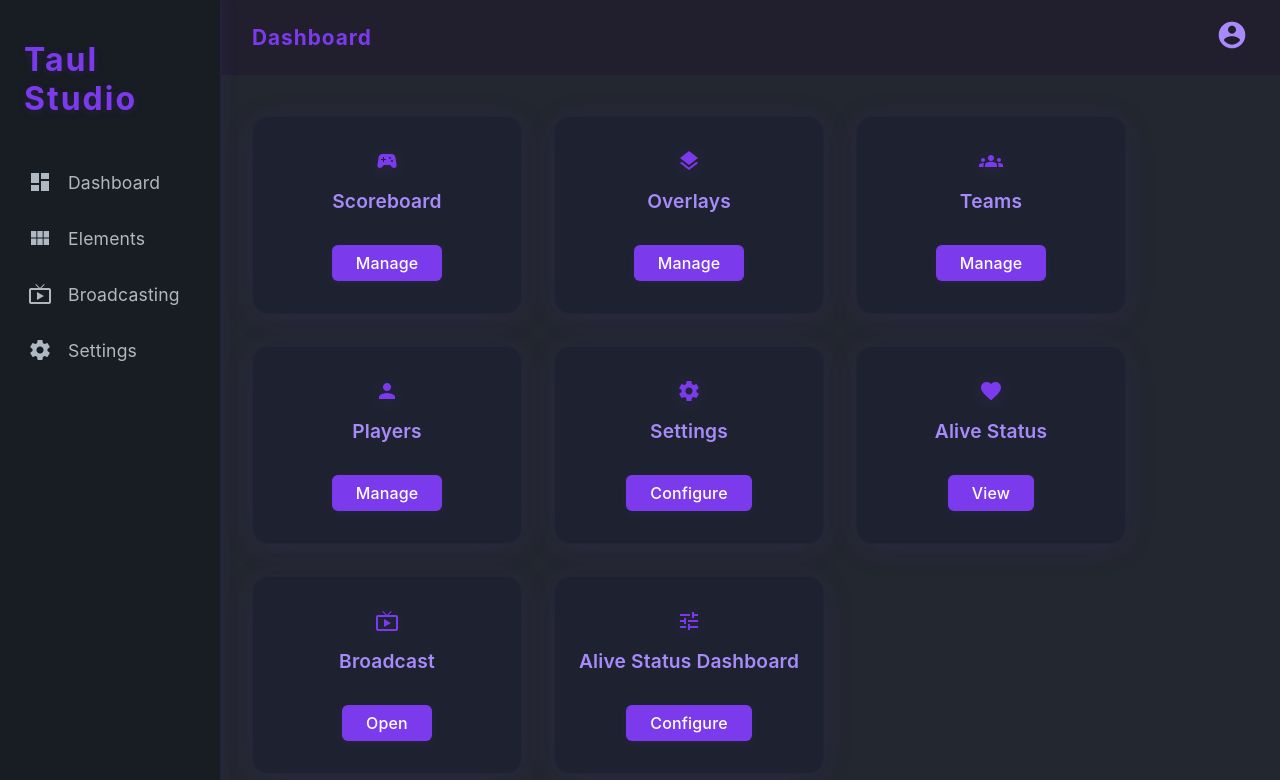
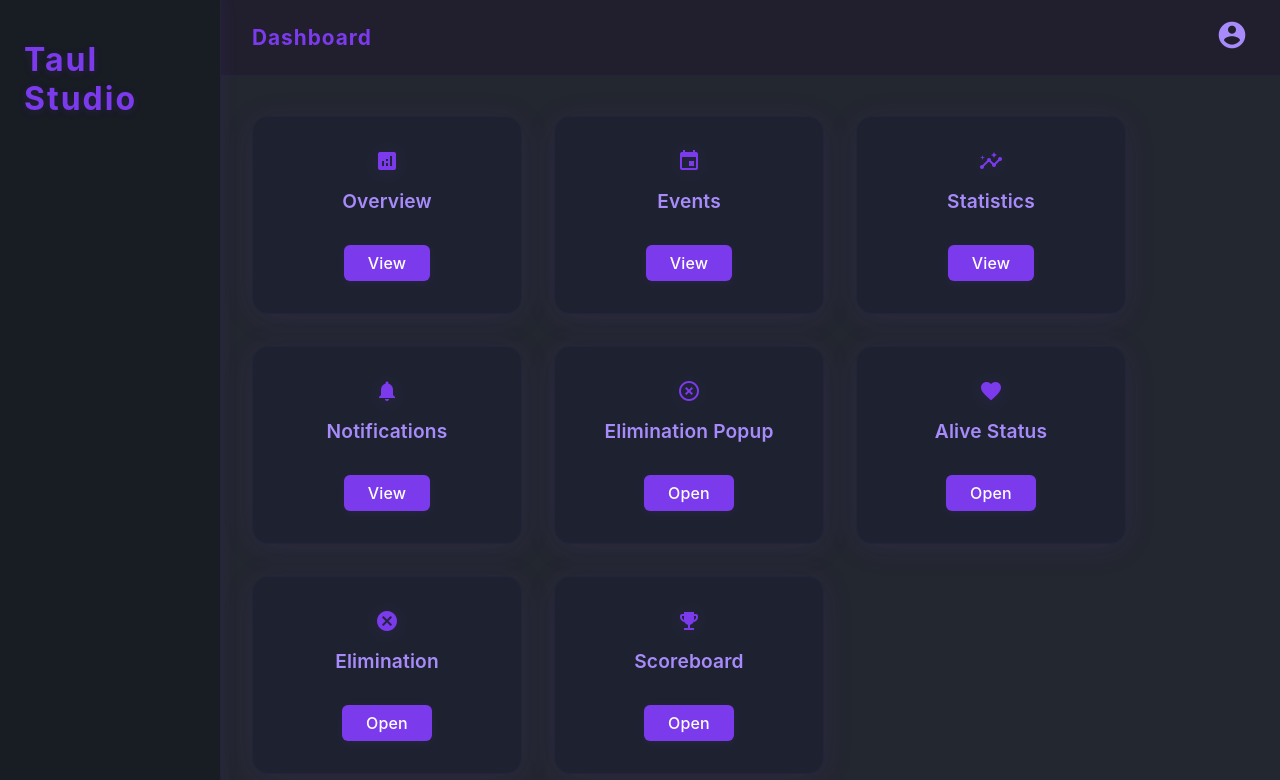
Before and after one commit to TAULSTUDIO02/rahul, a website: page dashboard-web/public/index.html in a window 1280 px wide. Drawn offline with Linux system fonts and the light colour scheme; files whose address does not match are found by name.

Commit message:
Update index.html

```diff
--- a/dashboard-web/public/index.html
+++ b/dashboard-web/public/index.html
@@ -3,7 +3,7 @@
 <head>
     <meta charset="UTF-8">
     <meta name="viewport" content="width=device-width, initial-scale=1.0">
-    <title>SPX Style Dashboard</title>
+    <title>TAULSTUDIO</title>
     <link rel="stylesheet" href="assets/styles.css">
     <link rel="stylesheet" href="https://fonts.googleapis.com/icon?family=Material+Icons">
     <style>
@@ -53,10 +53,7 @@
     <aside class="sidebar">
         <div class="sidebar-logo">Taul Studio</div>
         <nav>
-            <a href="dashboard.html"><span class="material-icons">dashboard</span>Dashboard</a>
-            <a href="elements.html"><span class="material-icons">view_module</span>Elements</a>
-            <a href="broadcasting.html"><span class="material-icons">live_tv</span>Broadcasting</a>
-            <a href="settings.html"><span class="material-icons">settings</span>Settings</a>
+
         </nav>
     </aside>
     <div class="main-content">
@@ -67,44 +64,45 @@
         <main>
             <div class="dashboard-cards">
                 <div class="card">
-                    <span class="material-icons card-icon">sports_esports</span>
-                    <div class="card-title">Scoreboard</div>
-                    <a href="scoreboard.html" class="card-link">Manage</a>
+                    <span class="material-icons card-icon">analytics</span>
+                    <div class="card-title">Overview</div>
+                    <a href="#" class="card-link">View</a>
                 </div>
                 <div class="card">
-                    <span class="material-icons card-icon">layers</span>
-                    <div class="card-title">Overlays</div>
-                    <a href="overlays.html" class="card-link">Manage</a>
+                    <span class="material-icons card-icon">event</span>
+                    <div class="card-title">Events</div>
+                    <a href="#" class="card-link">View</a>
                 </div>
                 <div class="card">
-                    <span class="material-icons card-icon">groups</span>
-                    <div class="card-title">Teams</div>
-                    <a href="teams.html" class="card-link">Manage</a>
+                    <span class="material-icons card-icon">insights</span>
+                    <div class="card-title">Statistics</div>
+                    <a href="#" class="card-link">View</a>
                 </div>
                 <div class="card">
-                    <span class="material-icons card-icon">person</span>
-                    <div class="card-title">Players</div>
-                    <a href="players.html" class="card-link">Manage</a>
+                    <span class="material-icons card-icon">notifications</span>
+                    <div class="card-title">Notifications</div>
+                    <a href="#" class="card-link">View</a>
                 </div>
+
                 <div class="card">
-                    <span class="material-icons card-icon">settings</span>
-                    <div class="card-title">Settings</div>
-                    <a href="settings.html" class="card-link">Configure</a>
+                    <span class="material-icons card-icon">highlight_off</span>
+                    <div class="card-title">Elimination Popup</div>
+                    <a href="elimination.html" class="card-link">Open</a>
                 </div>
                 <div class="card">
                     <span class="material-icons card-icon">favorite</span>
                     <div class="card-title">Alive Status</div>
-                    <a href="alive-status.html" class="card-link">View</a>
+                    <a href="alive-status.html" class="card-link">Open</a>
                 </div>
                 <div class="card">
-                    <span class="material-icons card-icon">live_tv</span>
-                    <div class="card-title">Broadcast</div>
-                    <a href="broadcast.html" class="card-link">Open</a>
+                    <span class="material-icons card-icon">cancel</span>
+                    <div class="card-title">Elimination</div>
+                    <a href="elimination.html" class="card-link">Open</a>
                 </div>
                 <div class="card">
-                    <span class="material-icons card-icon">tune</span>
-                    <div class="card-title">Alive Status Dashboard</div>
-                    <a href="alive-status-dashboard.html" class="card-link">Configure</a>
+                    <span class="material-icons card-icon">emoji_events</span>
+                    <div class="card-title">Scoreboard</div>
+                    <a href="scoreboard.html" class="card-link">Open</a>
                 </div>
             </div>
         </main>
```
